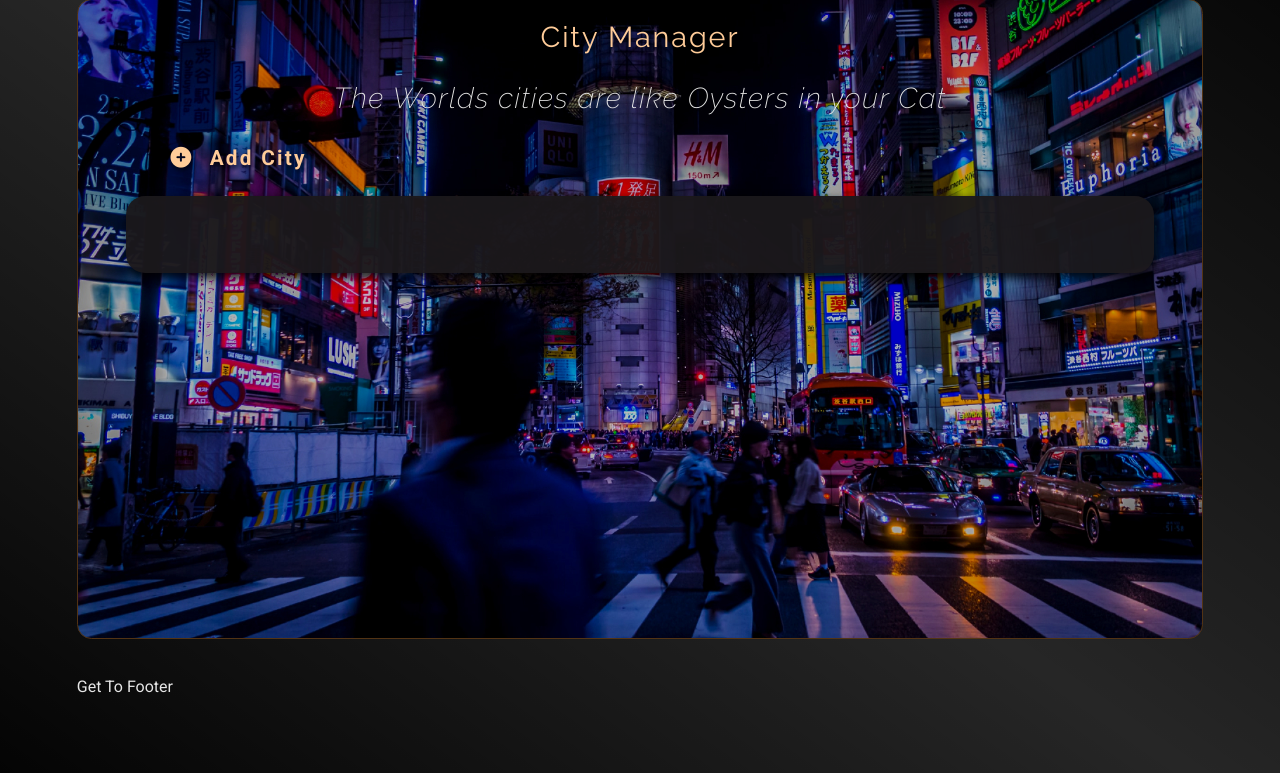
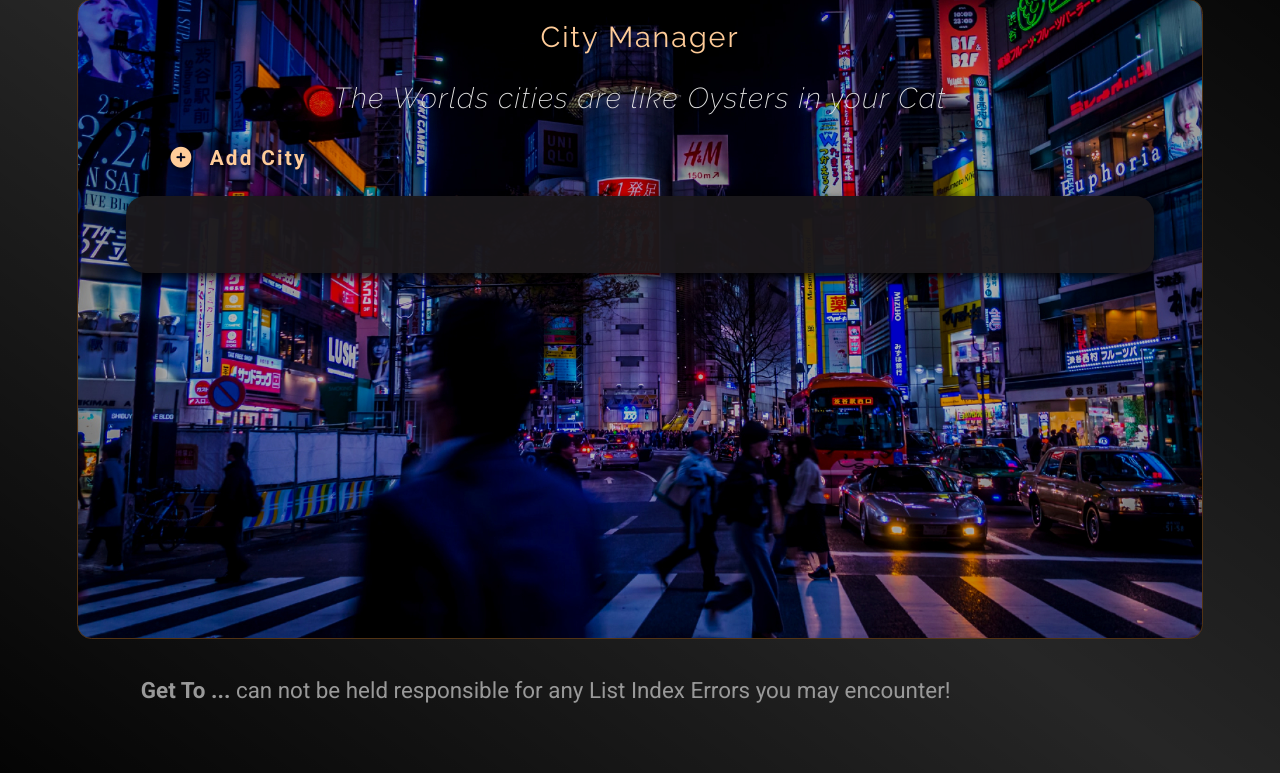
Before and after one commit to gm1wkr/cc_python_project, a Flask app: page /cities in a window 1280 px wide. Shown: the part 106-879 px from the top of the page. Run offline with Flask 2, Linux system fonts and the light colour scheme; data that the repository does not hold is empty; some libraries are stand-ins or nearby versions.

Commit message:
Really and Totally FINAL most likely

```diff
--- a/static/css/styles.css
+++ b/static/css/styles.css
@@ -72,6 +72,12 @@ header {
     display: flex;
     justify-content: space-between;
     align-items: center;
+}
+
+footer{
+    font-size: 1.4rem;
+    color: var(--color-20);
+    padding-left: 4rem;
 }
 
 ul.navigation,
--- a/templates/base.html
+++ b/templates/base.html
@@ -29,7 +29,7 @@
     </main>
     <footer>
 
-        Get To Footer
+        <strong>Get To ... </strong> can not be held responsible for any List Index Errors you may encounter!
     </footer>
 
 
```
